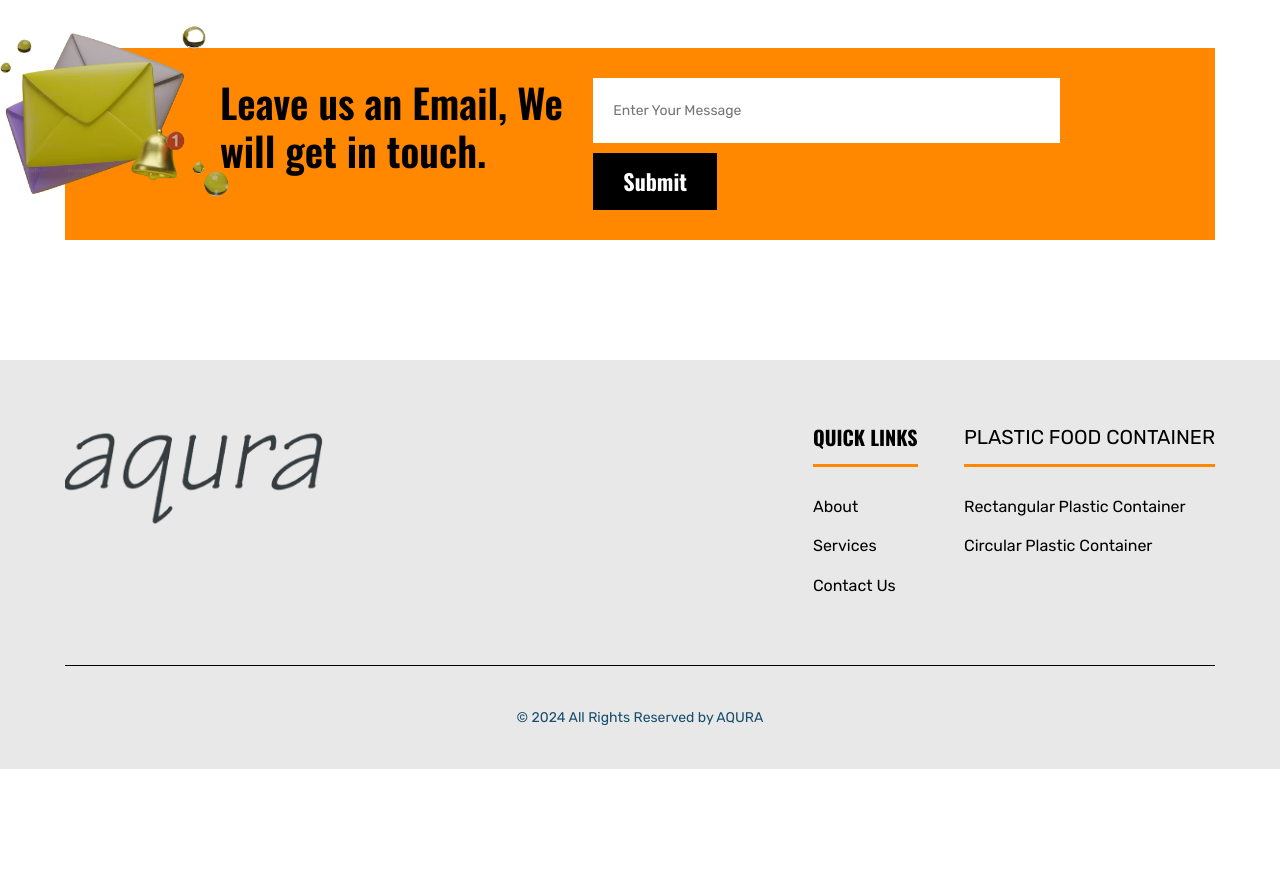
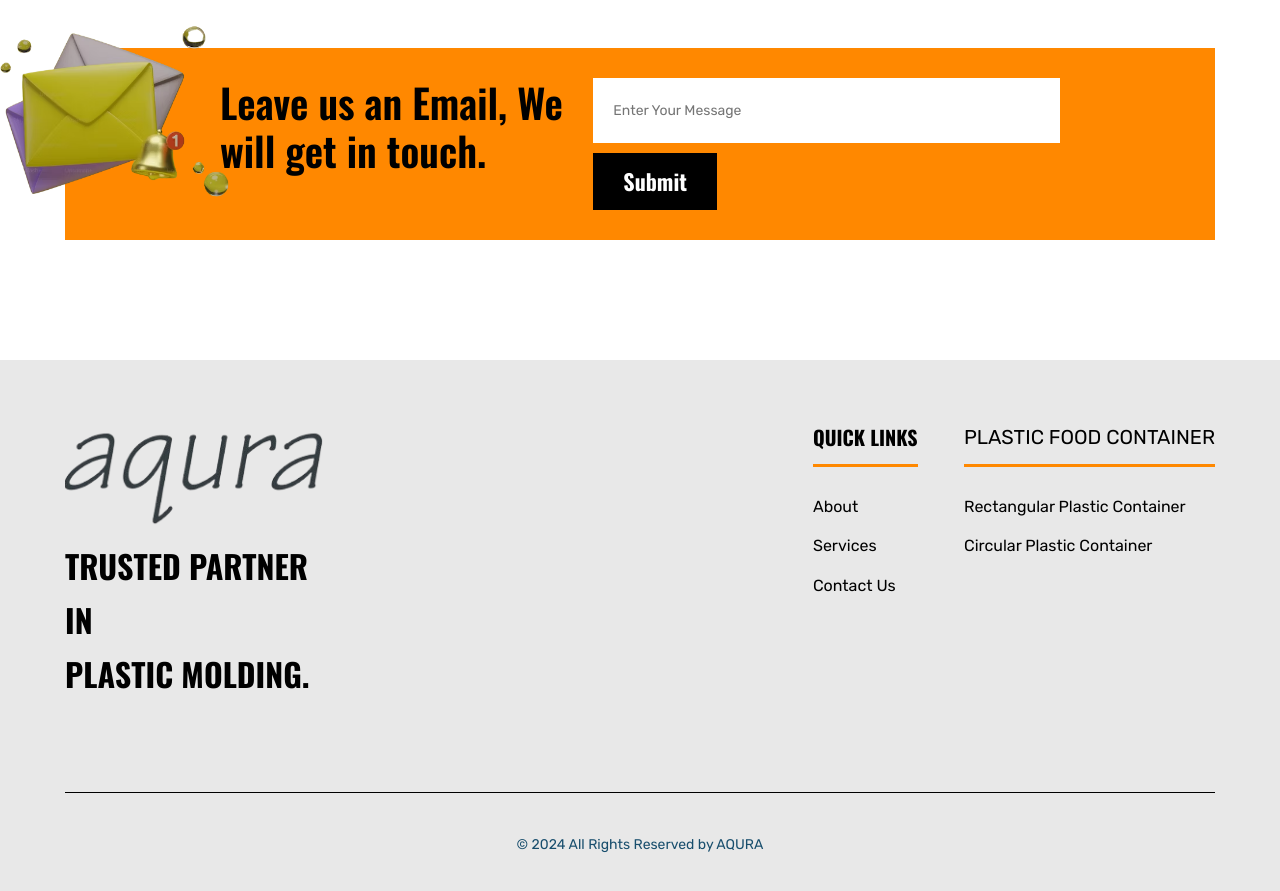
Before and after one commit to Yash-Yevale/aqura, a plain HTML site: page index.html in a window 1280 px wide. Shown: the part 7351-8242 px from the top of the page. Before the commit the page ends 8120 px from the top, so only its background shows below. Drawn offline with nearby package versions, Linux system fonts and the light colour scheme.

Commit message:
Update index.html

```diff
--- a/index.html
+++ b/index.html
@@ -604,7 +604,7 @@
           </a>
 
           <p class="footer-text">
-
+            TRUSTED PARTNER IN PLASTIC MOLDING.
           </p>
 
 
```
